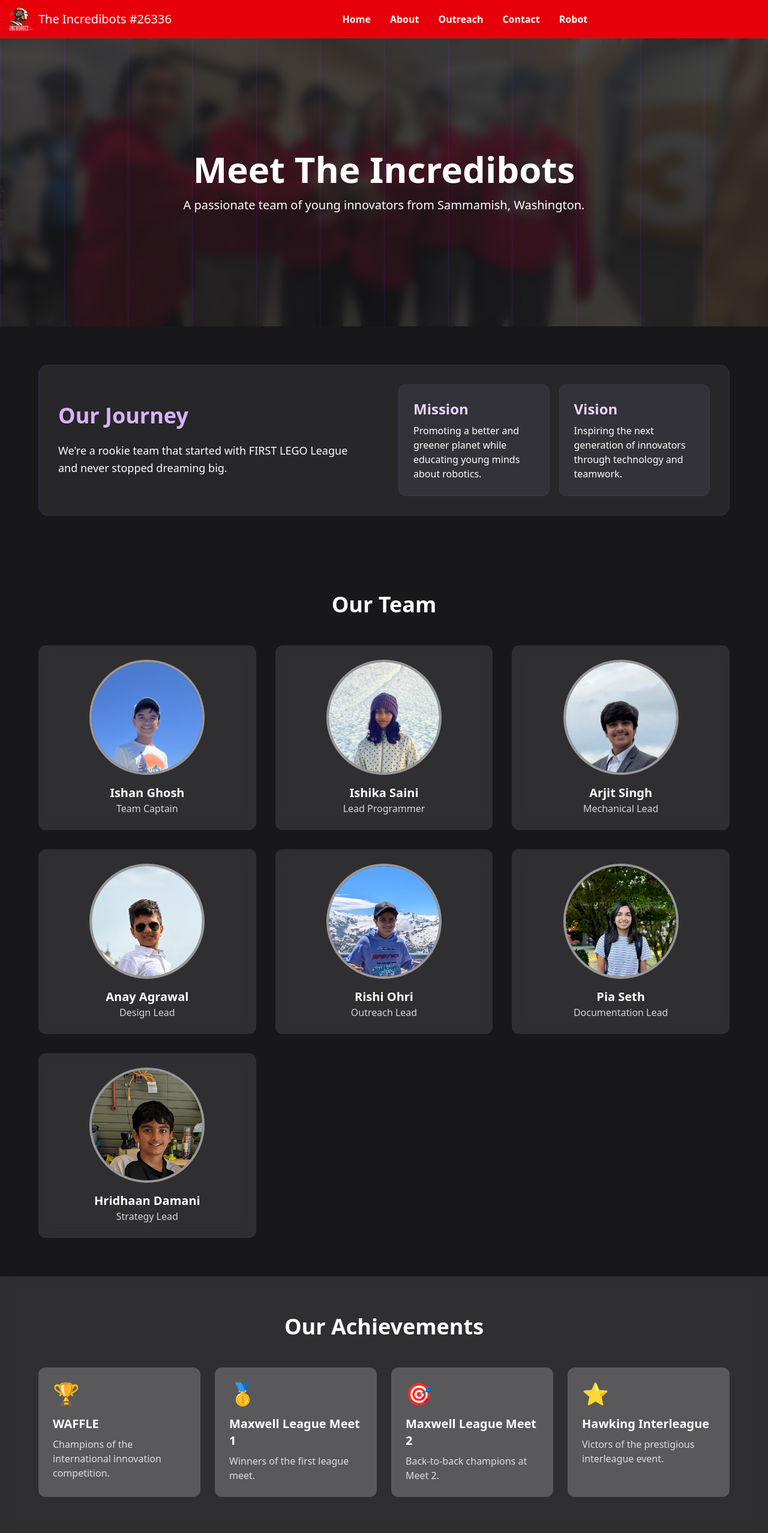
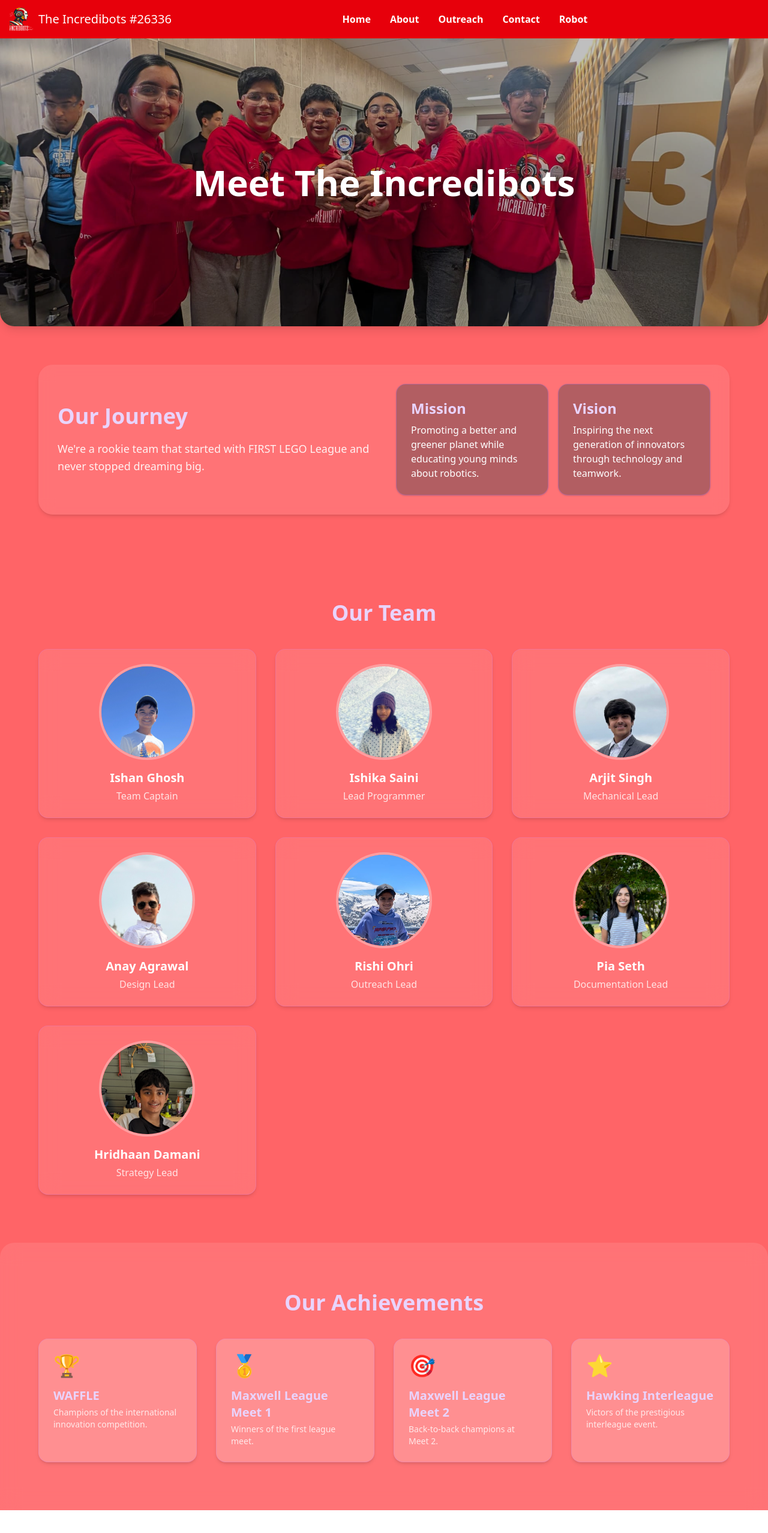
Before and after one commit to Ishany-coder/IncredibotsNewWebsite, a SvelteKit app: page /about in a window 1280 px wide. Shown: the top 2556 px of the page at 60% size. After the commit the page ends 2518 px from the top, so only its background shows below. Built offline with nearby package versions, Linux system fonts and the light colour scheme.

Commit message:
about page has a soft red and purple feel now

```diff
--- a/src/routes/about/+page.svelte
+++ b/src/routes/about/+page.svelte
@@ -21,46 +21,31 @@
 
 <Navbar />
 
-<main class="min-h-screen bg-zinc-900">
-	<!-- Hero Section -->
-	<section class="relative h-[60vh] flex items-center justify-center overflow-hidden">
-		<div class="absolute inset-0">
-			<img src="/Hawking.jpg" alt="Team Banner" class="w-full h-full object-cover">
-			<div class="absolute inset-0 bg-zinc-900/80 backdrop-blur-sm"></div>
-			<!-- Decorative grid -->
-			<div class="absolute inset-0 opacity-10">
-				<div class="grid grid-cols-12 h-full">
-					{#each Array(12) as _}
-						<div class="border-l border-purple-500"></div>
-					{/each}
-				</div>
-			</div>
-		</div>
+<main class="min-h-screen bg-red-400">
+
+	<!-- Hero -->
+	<section class="relative h-[60vh] flex items-center justify-center overflow-hidden rounded-b-3xl shadow-lg">
+		<img src="/Hawking.jpg" alt="Team Banner" class="absolute inset-0 w-full h-full object-cover brightness-75">
 		<div class="relative z-10 text-center text-white px-4">
-			<h1 class="text-6xl font-bold mb-4">Meet The Incredibots</h1>
-			<p class="text-xl max-w-2xl mx-auto">
-				A passionate team of young innovators from Sammamish, Washington.
-			</p>
+			<h1 class="text-6xl font-extrabold drop-shadow-lg">Meet The Incredibots</h1>
 		</div>
 	</section>
 
-	<!-- Team Mission -->
-	<section class="py-16 px-4">
-		<div class="max-w-6xl mx-auto bg-zinc-800 rounded-2xl p-8 text-white border border-purple-500/10">
-			<div class="grid md:grid-cols-2 gap-12 items-center">
-				<div class="space-y-6">
-					<h2 class="text-4xl font-bold text-purple-300">Our Journey</h2>
-					<p class="text-lg leading-relaxed">
-						We're a rookie team that started with FIRST LEGO League and never stopped dreaming big.
-					</p>
+	<!-- Journey -->
+	<section class="py-16 px-6">
+		<div class="max-w-6xl mx-auto bg-white/10 backdrop-blur-md rounded-3xl p-8 shadow-md text-white">
+			<div class="grid md:grid-cols-2 gap-10 items-center">
+				<div class="space-y-5">
+					<h2 class="text-4xl font-bold text-purple-200">Our Journey</h2>
+					<p class="text-lg leading-relaxed text-white/90">We're a rookie team that started with FIRST LEGO League and never stopped dreaming big.</p>
 				</div>
 				<div class="grid grid-cols-2 gap-4">
-					<div class="bg-zinc-700/50 p-6 rounded-xl border border-purple-500/10">
-						<h3 class="text-2xl font-bold mb-2 text-purple-200">Mission</h3>
+					<div class="bg-zinc-700/40 p-6 rounded-2xl shadow-sm border border-purple-400/30">
+						<h3 class="text-2xl font-semibold text-purple-200 mb-2">Mission</h3>
 						<p>Promoting a better and greener planet while educating young minds about robotics.</p>
 					</div>
-					<div class="bg-zinc-700/50 p-6 rounded-xl border border-purple-500/10">
-						<h3 class="text-2xl font-bold mb-2 text-purple-200">Vision</h3>
+					<div class="bg-zinc-700/40 p-6 rounded-2xl shadow-sm border border-purple-400/30">
+						<h3 class="text-2xl font-semibold text-purple-200 mb-2">Vision</h3>
 						<p>Inspiring the next generation of innovators through technology and teamwork.</p>
 					</div>
 				</div>
@@ -69,19 +54,16 @@
 	</section>
 
 	<!-- Team Members -->
-	<section class="py-16 px-4">
-		<div class="max-w-6xl mx-auto">
-			<h2 class="text-4xl font-bold text-white text-center mb-12">Our Team</h2>
+	<section class="py-20 px-6">
+		<div class="max-w-6xl mx-auto space-y-10">
+			<h2 class="text-4xl font-bold text-purple-200 text-center">Our Team</h2>
 			<div class="grid grid-cols-1 sm:grid-cols-2 lg:grid-cols-3 gap-8">
 				{#each teamMembers as member}
-					<div class="group relative">
-						<div class="relative overflow-hidden rounded-xl bg-white/10 backdrop-blur-md p-6 transition-all duration-300 hover:transform hover:scale-105">
-							<img src={member.image} alt={member.name}
-								class="w-48 h-48 object-cover rounded-full mx-auto mb-4 border-4 border-white/50">
-							<div class="text-center text-white">
-								<h3 class="text-xl font-bold">{member.name}</h3>
-								<p class="text-white/80">{member.role}</p>
-							</div>
+					<div class="group bg-white/10 rounded-2xl p-6 shadow-md backdrop-blur-lg transition-transform hover:scale-105 border border-purple-400/20">
+						<img src={member.image} alt={member.name} class="w-40 h-40 object-cover rounded-full mx-auto border-4 border-white/30 mb-4">
+						<div class="text-center text-white space-y-1">
+							<h3 class="text-xl font-bold">{member.name}</h3>
+							<p class="text-white/80">{member.role}</p>
 						</div>
 					</div>
 				{/each}
@@ -90,18 +72,19 @@
 	</section>
 
 	<!-- Achievements -->
-	<section class="py-16 px-4 bg-white/10 backdrop-blur-md">
-		<div class="max-w-6xl mx-auto">
-			<h2 class="text-4xl font-bold text-white text-center mb-12">Our Achievements</h2>
-			<div class="grid grid-cols-1 sm:grid-cols-2 lg:grid-cols-4 gap-6">
+	<section class="py-20 px-6 bg-white/10 backdrop-blur-lg rounded-t-3xl">
+		<div class="max-w-6xl mx-auto space-y-10">
+			<h2 class="text-4xl font-bold text-purple-200 text-center">Our Achievements</h2>
+			<div class="grid grid-cols-1 sm:grid-cols-2 lg:grid-cols-4 gap-8">
 				{#each achievements as achievement}
-					<div class="bg-white/20 rounded-xl p-6 transform transition-all duration-300 hover:scale-105">
-						<div class="text-4xl mb-4">{achievement.icon}</div>
-						<h3 class="text-xl font-bold text-white mb-2">{achievement.title}</h3>
-						<p class="text-white/80">{achievement.description}</p>
+					<div class="bg-white/20 rounded-2xl p-6 shadow-md border border-purple-400/20 transition-transform hover:scale-105">
+						<div class="text-4xl mb-4 text-purple-200">{achievement.icon}</div>
+						<h3 class="text-xl font-bold text-purple-200 mb-1">{achievement.title}</h3>
+						<p class="text-white/80 text-sm">{achievement.description}</p>
 					</div>
 				{/each}
 			</div>
 		</div>
 	</section>
+
 </main>
```
